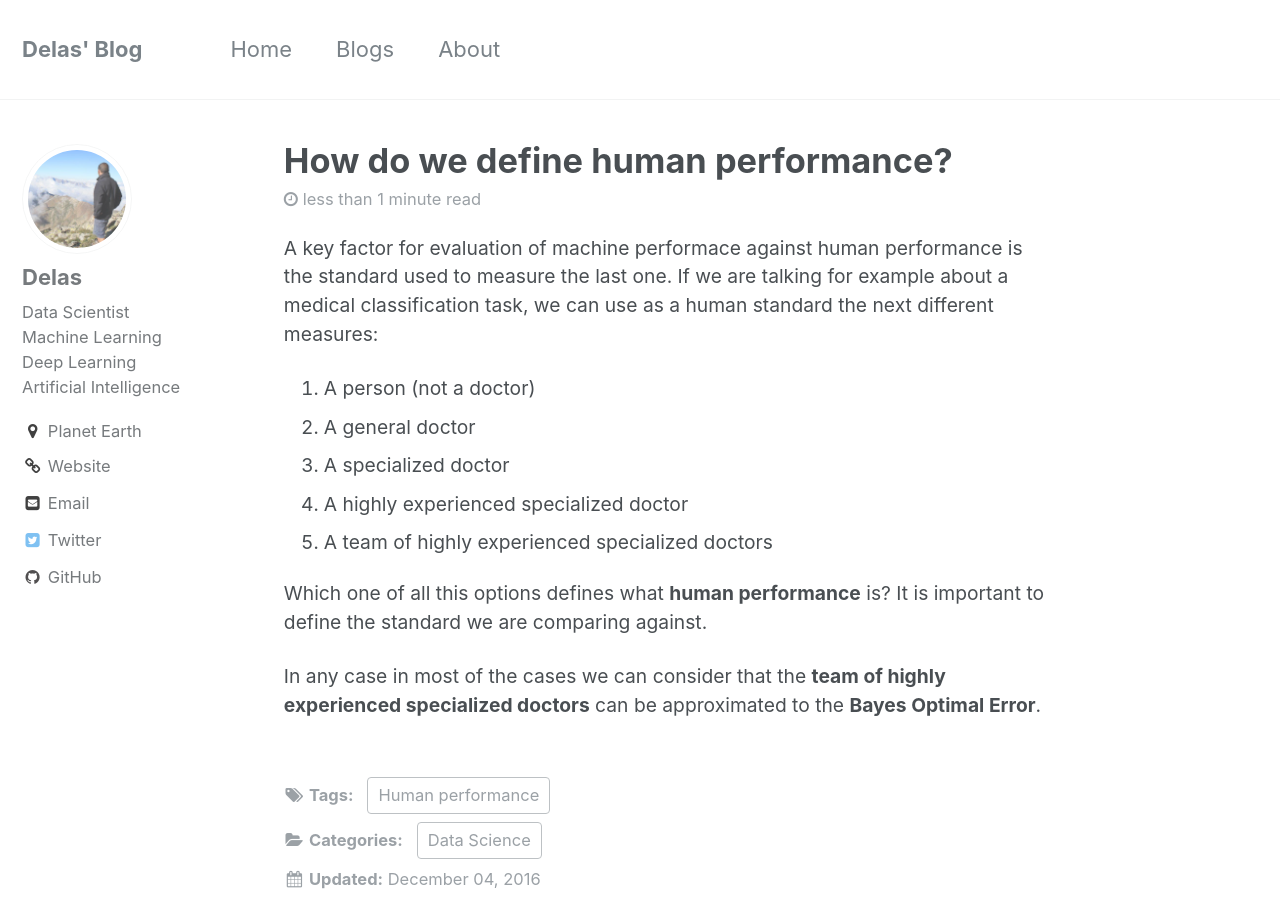
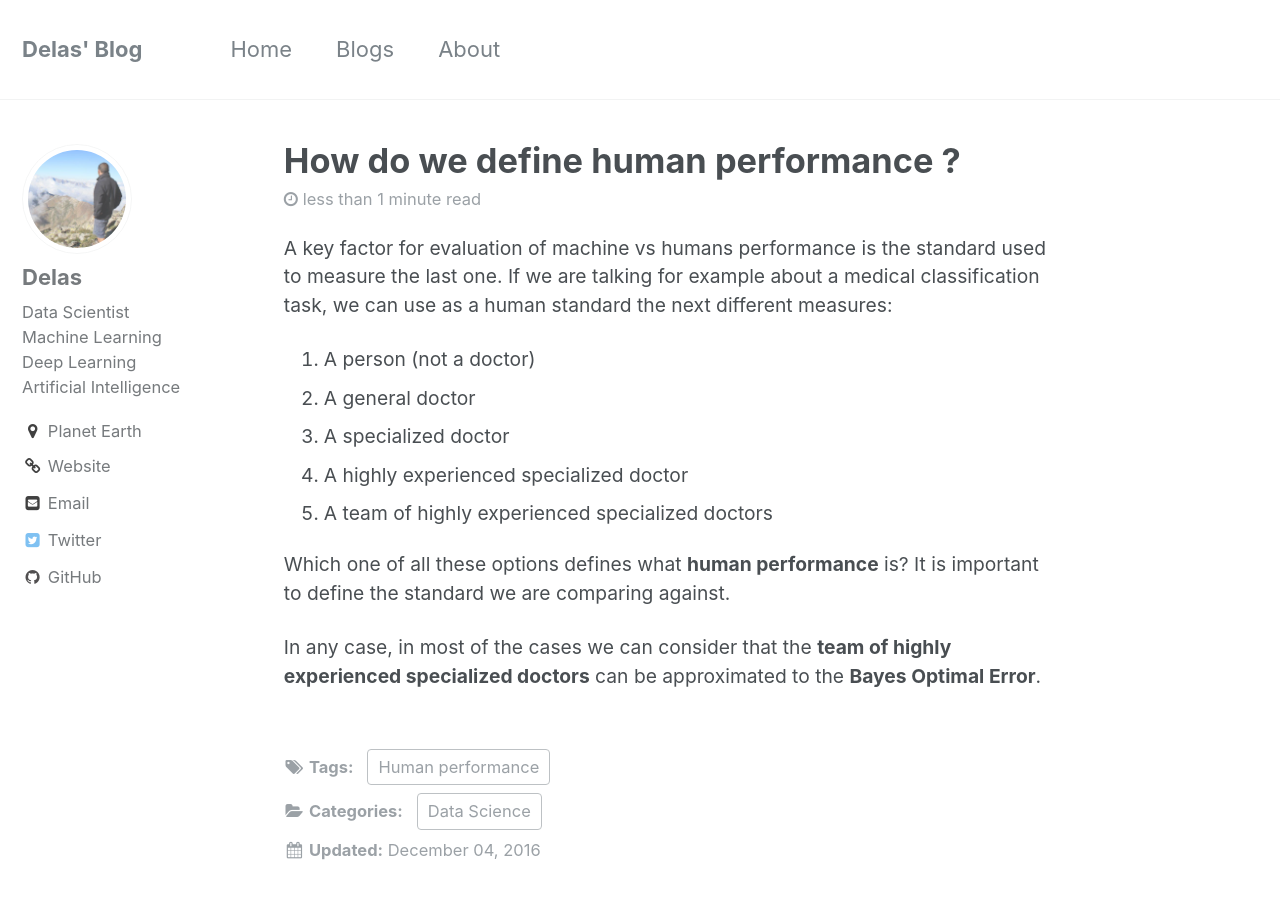
Before and after one commit to jorditg/jorditg.github.io, a Jekyll site: the page built from _posts/2016-12-05-bayes-optimal-error.md, in a window 1280 px wide and 900 px high. Built offline with Jekyll 4.4.1, drawn with Linux system fonts in a browser that asks for light colours.

Commit message:
Update 2016-12-05-bayes-optimal-error.md

```diff
--- a/_posts/2016-12-05-bayes-optimal-error.md
+++ b/_posts/2016-12-05-bayes-optimal-error.md
@@ -1,6 +1,6 @@
 ---
 published: true
-title:  "How do we define human performance?"
+title:  "How do we define human performance ?"
 date:   2016-12-05 00:00:00 +0100
 author_profile: true
 mathjax: false
@@ -10,7 +10,7 @@ tags:
   - Human performance
 ---
 
-A key factor for evaluation of machine performace against human performance is the standard used to measure the last one.
+A key factor for evaluation of machine vs humans performance is the standard used to measure the last one.
 If we are talking for example about a medical classification task, we can use as a human standard the next different measures:
 
 1. A person (not a doctor)
@@ -19,6 +19,6 @@ If we are talking for example about a medical classification task, we can use as
 4. A highly experienced specialized doctor
 5. A team of highly experienced specialized doctors
 
-Which one of all this options defines what **human performance** is? It is important to define the standard we are comparing against.
+Which one of all these options defines what **human performance** is? It is important to define the standard we are comparing against.
 
-In any case in most of the cases we can consider that the **team of highly experienced specialized doctors** can be approximated to the **Bayes Optimal Error**.
+In any case, in most of the cases we can consider that the **team of highly experienced specialized doctors** can be approximated to the **Bayes Optimal Error**.
```
